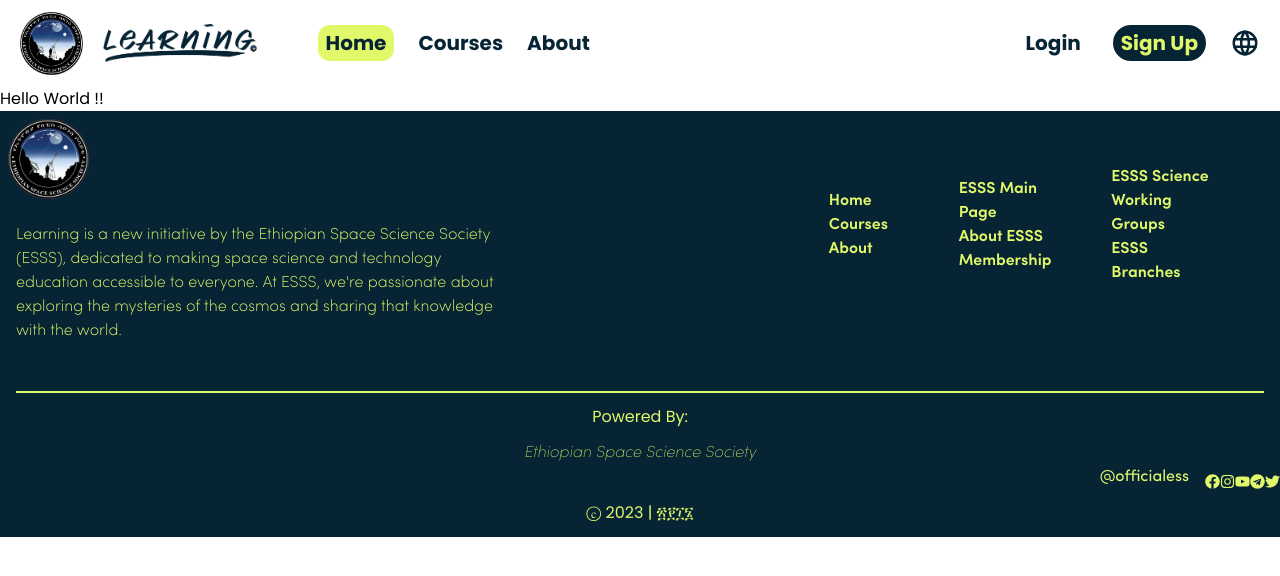
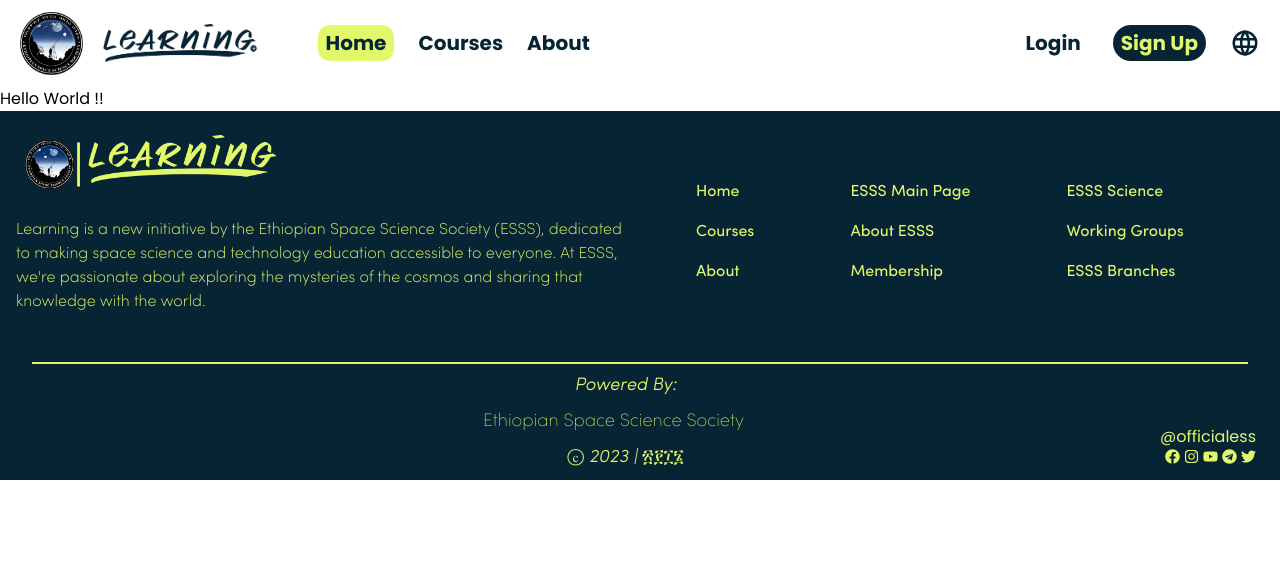
Before and after one commit to Bereket234/ESSS-learning-platform, a Next.js app: page / in a window 1280 px wide. Shown: the top 576 px of the page. Built offline with nearby package versions, Linux system fonts and the light colour scheme.

Commit message:
implmwnting footer

```diff
--- a/app/components/Footer.tsx
+++ b/app/components/Footer.tsx
@@ -9,19 +9,20 @@ import {
 
 const Footer = () => {
   return (
-    <main className="flex flex-col text-Secondary bg-Primary sm:320px md:700px lg:900px">
-      <div className="flex sm:300px m:400px lg:900px">
-        <div className="flex flex-col w-2/3">
-          <div className="flex items-center p-2 lg:900">
+    <footer className="flex flex-col text-Secondary bg-Primary sm:w-[350] sm:h-[50] md:w-[350] md:h-[100] lg:w-[1400] lg:h-[600]">
+      <div className="flex sm:w-[300] md:w-[400] lg:w-[900]">
+        {/* About ESSS */}
+        <div className="flex flex-col w-1/2">
+          <div className="flex items-center p-2 sm:w-[50] sm:h-[60] lg:h-[110] lg:w-[280] mt-4">
             <Image
-              src={"/assets/images/ESSS-LOGO.png"}
+              src={"/assets/images/esss-learning.png"}
               alt="Logo"
-              width={80.85}
-              height={40.16}
+              width={280}
+              height={110}
             />
           </div>
 
-          <div className="flex w-2/3 font-light items-center font-SofiaProExtraLight p-4 sm-hidden md:400px lg:900px">
+          <div className="flex font-small items-left font-SofiaProExtraLight p-4 md:w-[300] md:h-[200] lg:w-[600] lg:h-[400]">
             <p>
               Learning is a new initiative by the Ethiopian Space Science
               Society (ESSS), dedicated to making space science and technology
@@ -32,28 +33,29 @@ const Footer = () => {
           </div>
         </div>
 
-        <div className="grid grid-cols-3 px-2 pt-2 mt-4 sm-250 md-400 lg:900px mr-8">
-          <div className="flex flex-container w-full mx-auto items-center justify-center px-4">
-            <ul className="font-SofiaProSemiBold sm:150px md:250px lg:400px p-2">
-              <li>Home</li>
-              <li>Courses</li>
-              <li>About</li>
+        {/* Lists */}
+        <div className="flex flex-row px-2 pt-2 mt-4 sm:w-[250] sm:h-[100] md:w-[400] md:h-[300] lg:w-[900] lg:h-[400] font-SofiaProRegular">
+          <div className="flex flex-col flex-nowrap items-center justify-center px-8 sm:w-150 sm:h-100 md:w-250 md:h-150 lg:w-400 lg:h-200">
+            <ul className="sm:h-[150] sm:w-[100] md:w-[200] md:h[250] lg:h-[400] lg:w-[300] p-4">
+              <li className="py-2">Home</li>
+              <li className="py-2">Courses</li>
+              <li className="py-2">About</li>
             </ul>
           </div>
 
-          <div className="flex flex-container w-full mx-auto items-center justify-center px-4 flex-wrap">
-            <ul className="font-SofiaProSemiBold p-2">
-              <li>ESSS Main Page</li>
-              <li>About ESSS</li>
-              <li>Membership</li>
+          <div className="flex flex-col flex-nowrap items-center justify-center px-8 sm:w-150 sm:h-100 md:w-250 md:h-150 lg:w-400 lg:h-200">
+            <ul className="p-4 sm:h-[150] sm:w-[100] md:w-[200] md:h[250] lg:h-[400] lg:w-[300]">
+              <li className="py-2">ESSS Main Page</li>
+              <li className="py-2">About ESSS</li>
+              <li className="py-2">Membership</li>
             </ul>
           </div>
 
-          <div className="flex flex-container w-full mx-auto items-center justify-center px-4 flex-wrap">
-            <ul className="font-SofiaProSemiBold p-2">
-              <li>ESSS Science</li>
-              <li>Working Groups</li>
-              <li>ESSS Branches</li>
+          <div className="flex flex-col flex-nowrap items-center justify-center px-8 sm:w-150 sm:h-100 md:w-250 md:h-150 lg:w-400 lg:h-200">
+            <ul className=" p-4 sm:h-[150] sm:w-[100] md:w-[200] md:h[250] lg:h-[400] lg:w-[300] ">
+              <li className="py-2">ESSS Science</li>
+              <li className="py-2">Working Groups</li>
+              <li className="py-2">ESSS Branches</li>
             </ul>
           </div>
 
@@ -61,30 +63,33 @@ const Footer = () => {
         </div>
       </div>
 
-      <div className="border-b-2 border-light border-Secondary p-4 mx-4"></div>
+      <div className="border-b-2 border-light border-Secondary p-4 mx-8"></div>
 
-      <div className="grid grid-rows-3 sm:250px lg:800px">
-        <div className="flex flex-wrap justify-center flex-3/4 items-center">
-          Powered By:
+      <div className="flex sm:h-[150] sm:w-[350] md:w-[400] md:h[250] lg:h-[350] lg:w-[400]">
+        <div className="flex flex-col w-3/4 justify-between items-end">
+          <ul className="font-SofiaProLightItalic text-lg">
+            <li className="p-2 text-center">Powered By:</li>
+            <li className=" font-SofiaProUltraLight mr-6">Ethiopian Space Science Society</li>
+            <li className="p-2 text-center">ⓒ 2023 | ፳፻፲፮</li>
+          </ul>
+
         </div>
-        <div className="grid grod-row-2 font-SofiaProUltraLightItalic">
-          <div className="flex items-center justify-center font-light">
-            Ethiopian Space Science Society
+
+        {/* Contacts */}
+        <div className="flex flex-col items-end w-1/2 justify-end">
+          <div className="text-Secondary flex items-center justify-end SofiaProRegular mr-6">
+            @officialess
           </div>
-          <div className="flex flex-row items-end justify-end">
-            <div className="text-Secondary font-SofiaProRegular px-4">
-              @officialess
-            </div>
-            <FaFacebook size={15} color="#E0F869" />
-            <FaInstagram size={15} color="#E0F869" />
-            <FaYoutube size={15} color="E0F869" />
-            <FaTelegram size={15} color="E0F869" />
-            <FaTwitter size={15} color="E0F869" />
+          <div className="text-Secondary flex gap-1 px-6 mb-4 justy-between items-center">
+            <FaFacebook size={15} />
+            <FaInstagram size={15} />
+            <FaYoutube size={15} />
+            <FaTelegram size={15} />
+            <FaTwitter size={15} />
           </div>
         </div>
-        <div className="flex justify-center items-center">ⓒ 2023 | ፳፻፲፮</div>
       </div>
-    </main>
+    </footer>
   );
 };
 
```
Also changed, not shown: public/assets/images/esss-learning.png (added), public/assets/images/sign-in/signin-image.png (deleted).
